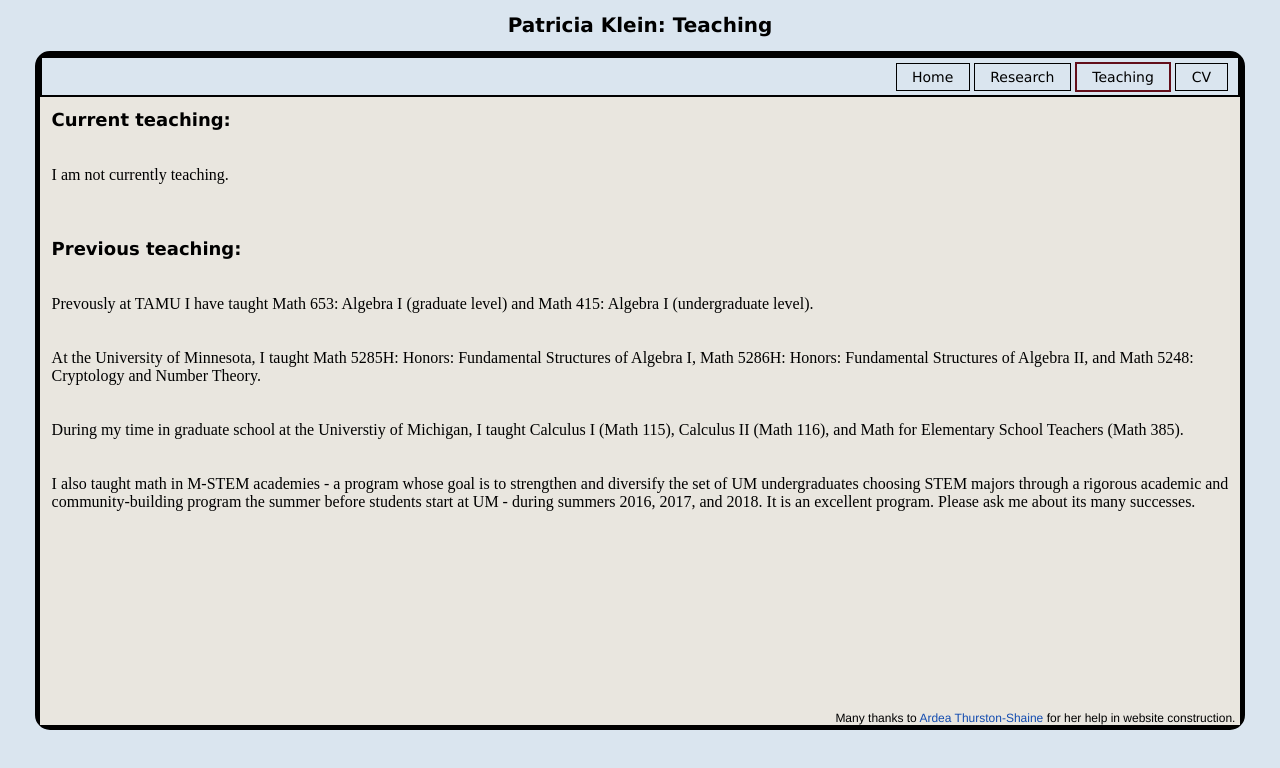
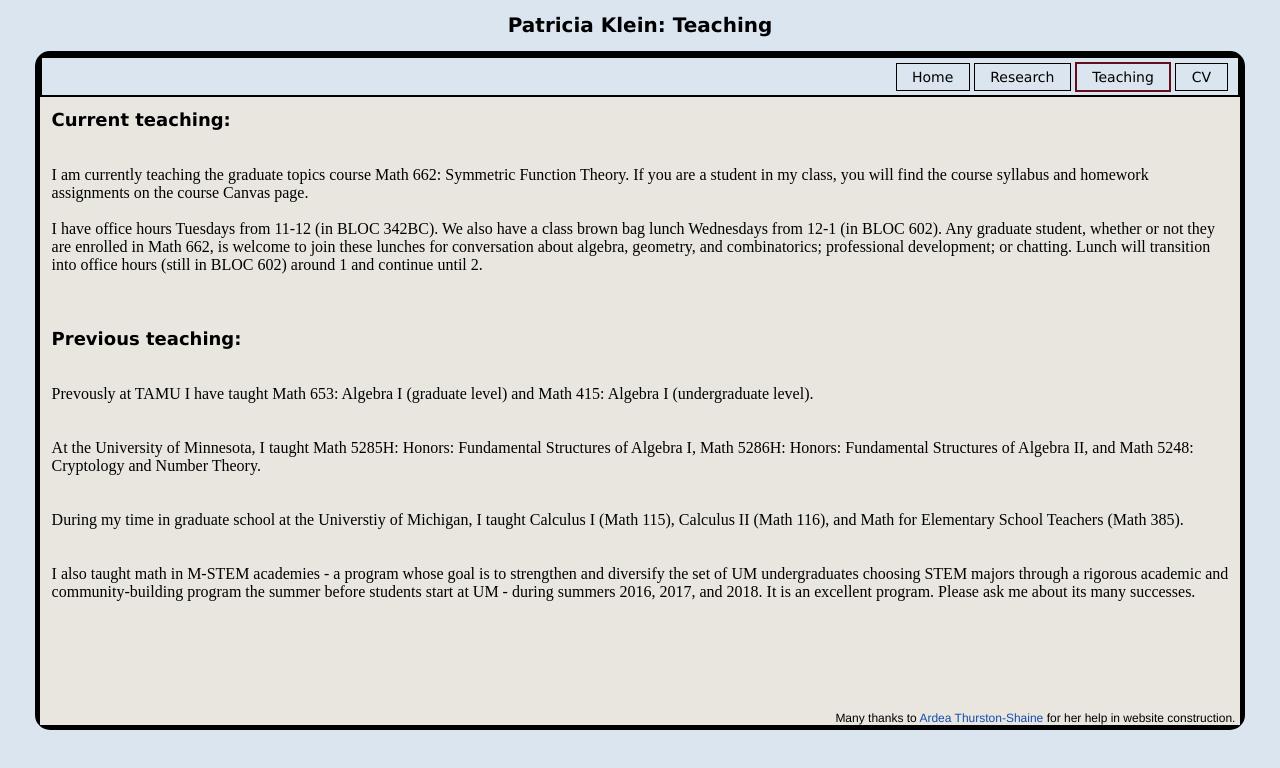
Before and after one commit to patriciajklein/patriciajklein.github.io, a plain HTML site: page teaching.html in a window 1280 px wide. Drawn offline with nearby package versions, Linux system fonts and the light colour scheme.

Commit message:
Symmetric function theory

```diff
--- a/teaching.html
+++ b/teaching.html
@@ -31,8 +31,10 @@
 
             <h3>Current teaching: </h3>
                 <br><br />
-                I am not currently teaching.
+                I am currently teaching the graduate topics course Math 662: Symmetric Function Theory. If you are a student in my class, you will find the course syllabus and homework assignments on the course Canvas page.
+     <br><br />
 
+               I have office hours Tuesdays from 11-12 (in BLOC 342BC).  We also have a class brown bag lunch Wednesdays from 12-1 (in BLOC 602). Any graduate student, whether or not they are enrolled in Math 662, is welcome to join these lunches for conversation about algebra, geometry, and combinatorics; professional development; or chatting. Lunch will transition into office hours (still in BLOC 602) around 1 and continue until 2.
 
         <br><br />
          <br><br />
```
